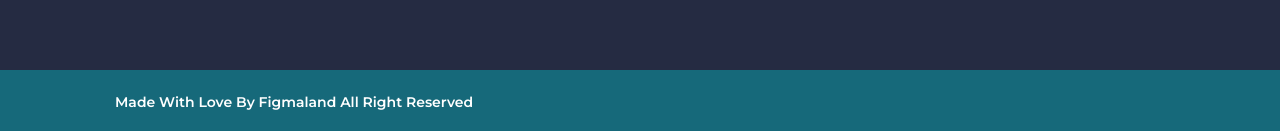
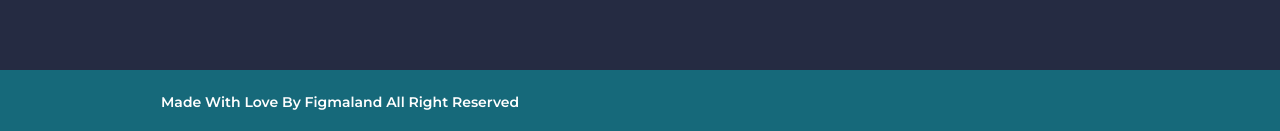
Before and after one commit to Antagonistos/Project-Mobile-first, a plain HTML site: page index.html in a window 1280 px wide. Shown: the part 5001-5132 px from the top of the page. Drawn offline with nearby package versions, Linux system fonts and the light colour scheme; files that its build step writes are made by us from their sources; a script that the page names is missing; files whose address does not match are found by name.

Commit message:
Add files via upload

```diff
--- a/scss/_footer.scss
+++ b/scss/_footer.scss
@@ -82,7 +82,8 @@
 			font-weight: 600;
 			padding-top: 25px;
 			padding-bottom: 25px;
-		color: #fff;
+			color: #fff;
+			margin-left: 46px;
 		}
 	}
 }
```
